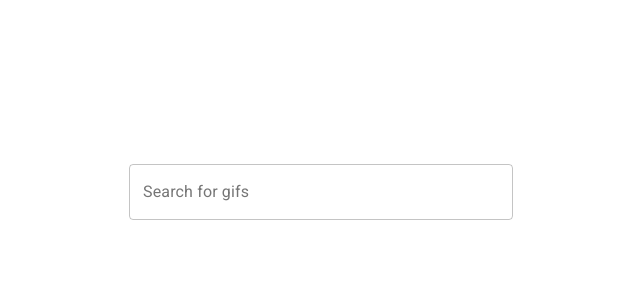
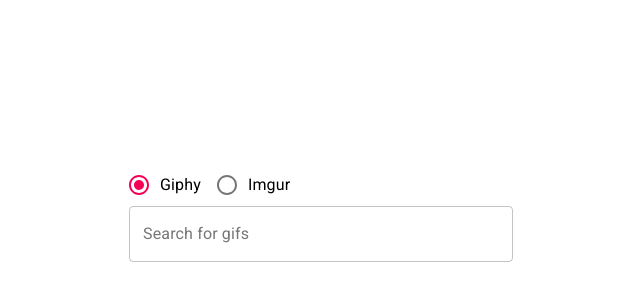
Before and after one commit to GabeMeister/fastgif, a React (Create React App) app: page / in a window 1280 px wide. Shown: the part 36-336 px from the top of the page, without its empty margins (319-959 px from the left). Built offline with nearby package versions, Linux system fonts and the light colour scheme.

Commit message:
Added imgur api

```diff
--- a/src/App.js
+++ b/src/App.js
@@ -1,5 +1,8 @@
 import React, { useState, useEffect } from 'react';
 import CircularProgress from '@material-ui/core/CircularProgress';
+import FormControlLabel from '@material-ui/core/FormControlLabel';
+import Radio from '@material-ui/core/Radio';
+import RadioGroup from '@material-ui/core/RadioGroup';
 import TextField from '@material-ui/core/TextField';
 import ClipboardJS from 'clipboard';
 
@@ -8,8 +11,10 @@
 import ErrorMessage from './components/ErrorMessage';
 import ImagePreview from './components/ImagePreview';
 import getGiphyGifs from './lib/giphy';
+import getImgurGifs from './lib/imgur';
 
 function App() {
+  const [api, setApi] = useState('giphy');
   const [searchText, setSearchText] = useState('');
   const [gifResults, setGifResults] = useState([]);
   const [errorOccurred, setErrorOccurred] = useState([]);
@@ -22,15 +27,19 @@
   useEffect(() => {
     if (searchText.length) {
       setLoading(true);
+      setGifResults([]);
 
-      getGiphyGifs(searchText)
+      const queryApi = api === 'giphy'
+        ? getGiphyGifs
+        : getImgurGifs;
+
+      queryApi(searchText)
         .then(gifData => {
           setGifResults(gifData);
           setLoading(false);
           setErrorOccurred(false);
         })
         .catch(err => {
-          setGifResults([]);
           setLoading(false);
           setErrorOccurred(true);
         });
@@ -39,11 +48,31 @@
       setGifResults([]);
       setErrorOccurred(false);
     }
-  }, [searchText, setLoading, setGifResults, setErrorOccurred]);
+  }, [searchText, api]);
 
   return (
     <div>
       <SearchboxWrapper>
+        <RadioGroup row>
+          <FormControlLabel
+            checked={api === 'giphy'}
+            value="giphy"
+            control={<Radio />}
+            label="Giphy"
+            onChange={() => {
+              setApi('giphy');
+            }}
+          />
+          <FormControlLabel
+            checked={api === 'imgur'}
+            value="imgur"
+            control={<Radio />}
+            label="Imgur"
+            onChange={() => {
+              setApi('imgur');
+            }}
+          />
+        </RadioGroup>
         <TextField
           id="searchbox"
           label="Search for gifs"
--- a/src/lib/giphy.js
+++ b/src/lib/giphy.js
@@ -3,8 +3,8 @@
     "method": "GET",
     "headers": {}
   })
-    .then(response => {
-      return response.json();
+    .then(resp => {
+      return resp.json();
     })
     .then(resp => {
       const gifResults = resp.data || [];
--- a/src/lib/imgur.js
+++ b/src/lib/imgur.js
@@ -5,11 +5,19 @@
       "authorization": `Client-ID ${process.env.REACT_APP_IMGUR_CLIENT_ID}`
     }
   })
-    .then(response => {
-      return response.json();
+    .then(resp => {
+      return resp.json();
     })
-    .catch(err => {
-      console.log(err);
+    .then(resp => {
+      const gifResults = resp.data || [];
+
+      return gifResults.map(gifData => {
+        return {
+          id: gifData.id,
+          thumbnail: `https://i.imgur.com/${gifData.id}t.jpg`,
+          url: `http://i.imgur.com/${gifData.id}.gif`
+        };
+      });
     });
 };
 
```
